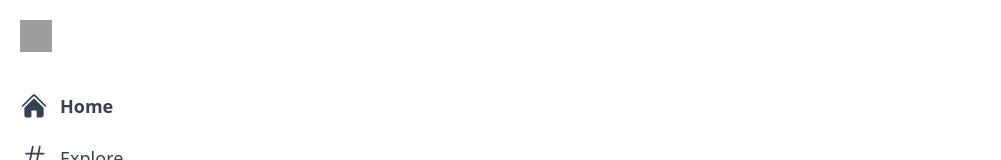
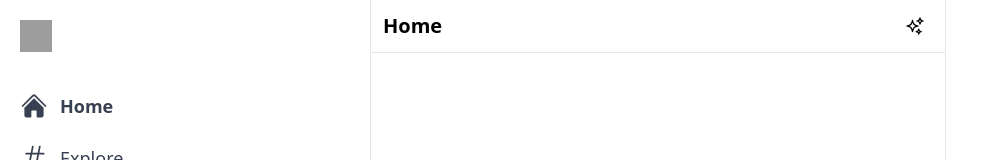
Before and after one commit to erenst/twitter, a Next.js app: page / in a window 1280 px wide. Shown: the top 160 px of the page, without its empty margins (0-1001 px from the left). Built offline with nearby package versions, Linux system fonts and the light colour scheme; grey boxes are pictures that could not be loaded.

Commit message:
create feed header

```diff
--- /dev/null
+++ b/components/Feed.js
@@ -0,0 +1,16 @@
+import { SparklesIcon } from '@heroicons/react/24/outline';
+import React from 'react';
+
+export default function Feed() {
+    return (
+        <div className='xl:ml-[370px] border-l border-r xl:min-w-[576px] border-gray-200
+            sm:ml-[73px] flex-grow max-w-xl'>
+            <div className='flex py-2 px-3 sticky top-0 z-50 bg-white border-b border-gray-200 items-center'>
+                <h2 className='text-lg sm:text-xl font-bold cursor-pointer'>Home</h2>
+                <div className='hoverEffect flex items-center justify-center ml-auto px-0 w-9 h-9'>
+                    <SparklesIcon className='h-5' />
+                </div>
+            </div>
+        </div>
+    );
+}
--- a/components/Sidebar.js
+++ b/components/Sidebar.js
@@ -34,7 +34,7 @@ export default function Sidebar() {
             </button>
 
             {/*Mini-Profile*/}
-            <div className='hoverEffect text-gray-700 flex items-center justify-start xl:justify-start mt-auto w-56'>
+            <div className='hoverEffect text-gray-700 flex items-center justify-center xl:justify-start mt-auto xl:w-56'>
                 <img src="https://encrypted-tbn0.gstatic.com/images?q=tbn:ANd9GcSgSmojUgwjIB87c4Q0hLCAyl__oiTySWGWJUZtUNHlHjBALLzTsu_vMHYMaEwLts4QEoo&usqp=CAU"
                     alt="user image" className='w-12 h-12 rounded-full xl:mr-2' />
                 <div className='leading-5 hidden xl:inline'>
--- a/components/SidebarMenuItem.js
+++ b/components/SidebarMenuItem.js
@@ -3,7 +3,7 @@ import React from 'react';
 export default function SidebarMenuItem({ text,Icon,active }) {
     return (
         <div className='hoverEffect flex items-center text-gray-700
-            justify-center xl:justify-start text-lg space-x-3'>
+            justify-center xl:justify-start text-lg space-x-3 xl:w-56'>
             <Icon className="h-7" />
             <span className={`${active && "font-bold"} hidden xl:inline`}>{text}</span>
         </div>
--- a/pages/index.js
+++ b/pages/index.js
@@ -1,6 +1,7 @@
 import Head from 'next/head';
 import Image from 'next/image';
 import React from 'react';
+import Feed from '../components/Feed';
 import Sidebar from '../components/Sidebar';
 
 
@@ -16,7 +17,7 @@ export default function Home() {
         {/* Sidebar */}
         <Sidebar />
         {/*Feed*/}
-
+        <Feed />
         {/*Widgets*/}
 
         {/*Modual*/}
```
